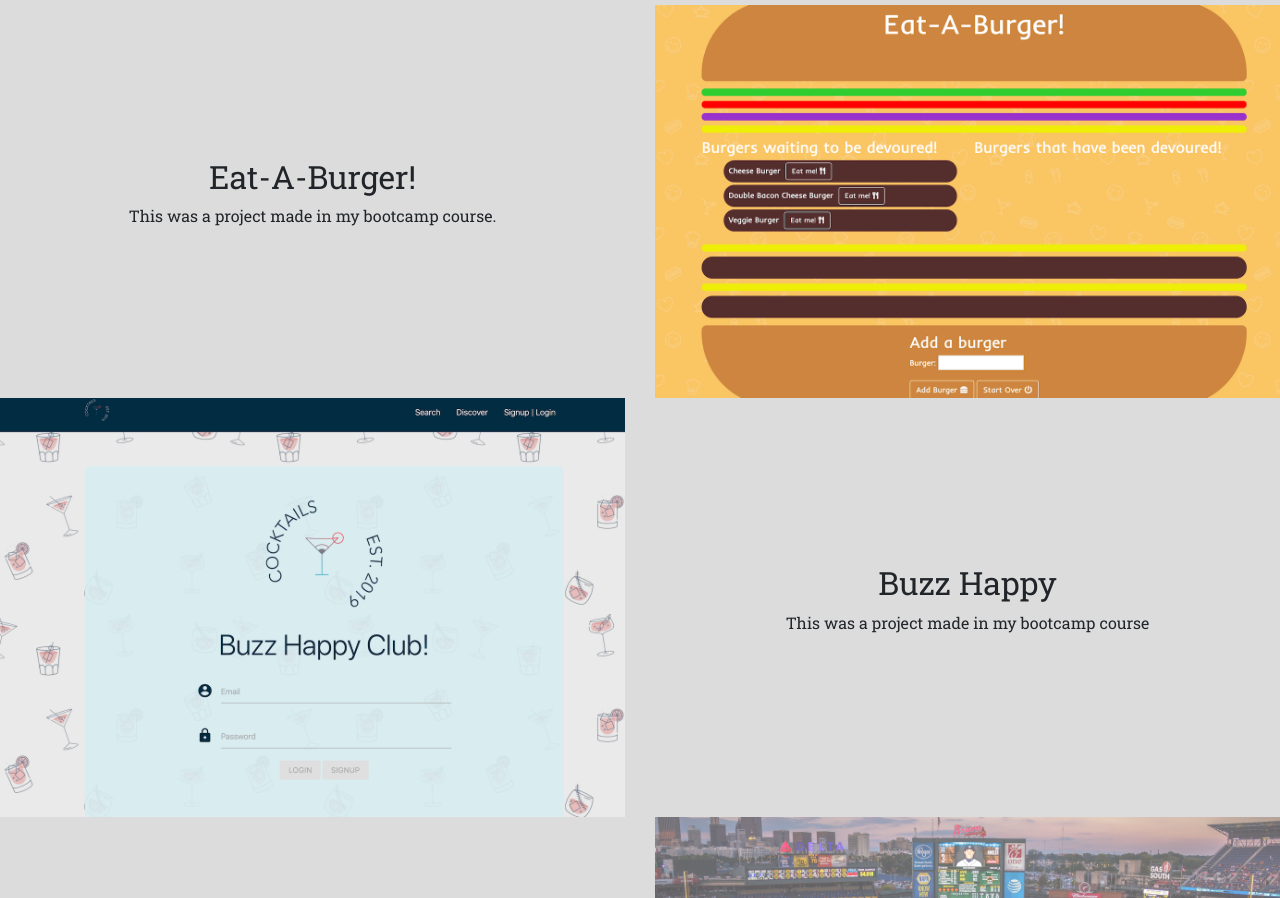
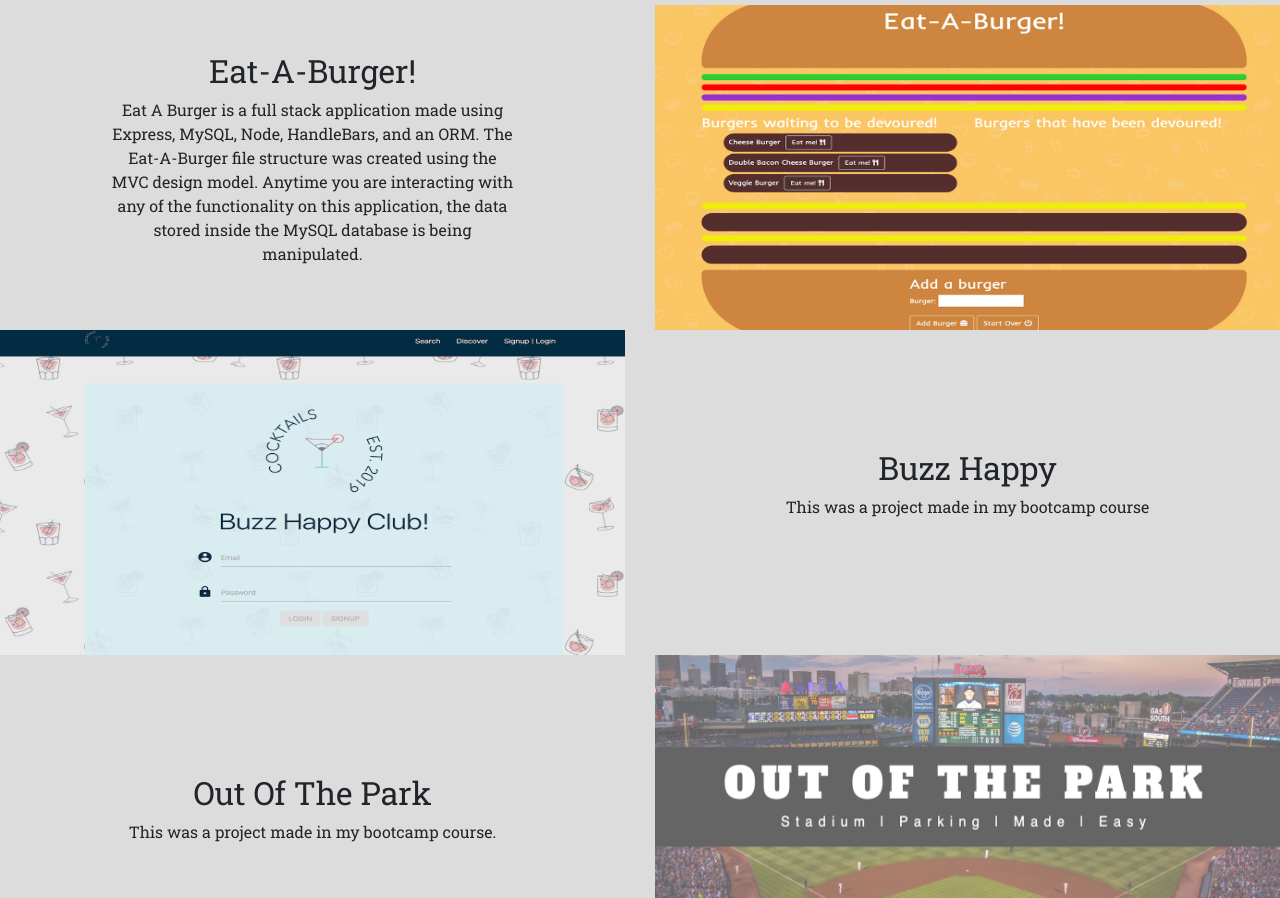
Before and after one commit to Cmader555/PersonalPortfolio, a plain HTML site: page index.html in a window 1280 px wide. Shown: the part 1515-2413 px from the top of the page. Drawn offline with nearby package versions, Linux system fonts and the light colour scheme.

Commit message:
portfolio burger project updated

```diff
--- a/assets/css/style.css
+++ b/assets/css/style.css
@@ -80,7 +80,7 @@ li {
 .image {
     display: block;
     width: 100%;
-    height: auto;
+    height: 325px;
 }
 
 .overlay {
--- a/index.html
+++ b/index.html
@@ -150,7 +150,7 @@
                     <div class="row justify-content-center">
                         <div class="col-10 col-lg-8">
                             <h2>Eat-A-Burger!</h2>
-                            <p>This was a project made in my bootcamp course. </p>
+                            <p>Eat A Burger is a full stack application made using Express, MySQL, Node, HandleBars, and an ORM. The Eat-A-Burger file structure was created using the MVC design model. Anytime you are interacting with any of the functionality on this application, the data stored inside the MySQL database is being manipulated.</p>
                         </div>
                     </div>
                 </div>
```
Also changed, not shown: 1 other file.
